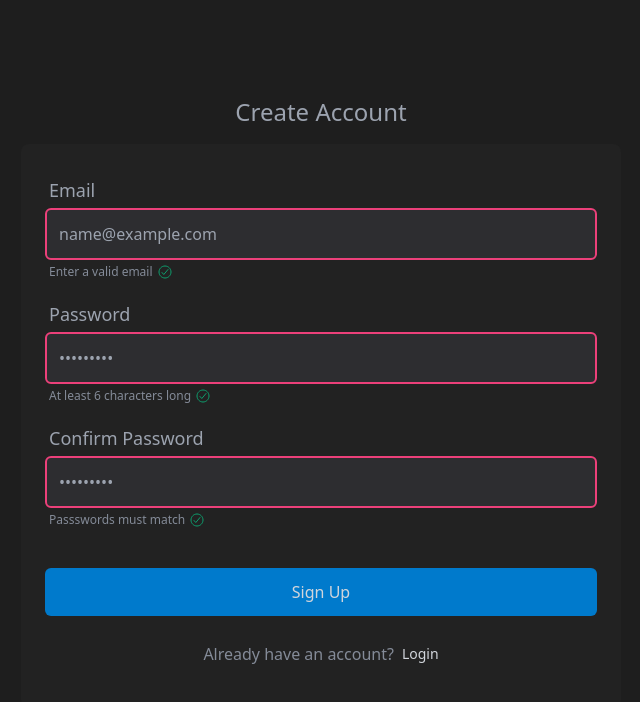
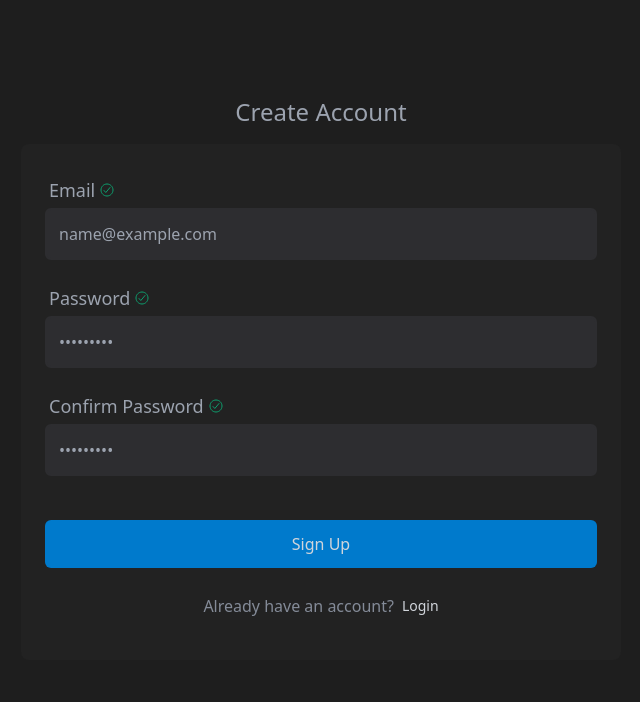
Before and after one commit to dougbeckwith/golf-app, a React (Create React App) app in the folder client/: page /signup in a window 1280 px wide. Both pictures are taken after typing "name@example.com", "Sample123", "Sample123" into the empty fields and a click on the button "Sign Up". Shown: the top 702 px of the page, without its empty margins (319-959 px from the left). Built offline with nearby package versions, Linux system fonts and the light colour scheme.

Commit message:
more work on front end validation create account

```diff
--- a/client/src/pages/SignUp.jsx
+++ b/client/src/pages/SignUp.jsx
@@ -6,34 +6,19 @@ import { Link } from "react-router-dom";
 const SignUp = () => {
   const navigate = useNavigate();
 
-  // State for errors array if any
-  const [errors, setErrors] = useState([]);
+  // State for errors
+  const [error, setError] = useState({
+    email: "",
+    password: "",
+    confirmPassword: ""
+  });
 
-  // State for email
-  const [email, setEmail] = useState("");
-  // State for email validation
-  const [isEmailValid, setIsEmailValid] = useState(false);
-  const [emailInputBorderWarning, setEmailInputBorderWarning] = useState(false);
-
-  // State for password
-  const [password, setPassword] = useState("");
-  // State for password validation
-  const [isPasswordValid, setIsPasswordValid] = useState(false);
-  const [isPasswordSixCharactersLong, setIsPasswordSixCharactersLong] =
-    useState(false);
-  const [passwordInputBorderWarning, setPasswordInputBorderWarning] =
-    useState(false);
-
-  // State for confirm password
-  const [confirmPassword, setConfirmPassword] = useState("");
-  const [bothPasswords, setBothPasswords] = useState({});
-
-  const [
-    confirmIsPasswordMatchingPasswordInputBorderWarning,
-    setConfirmIsPasswordMatchingPasswordInputBorderWarning
-  ] = useState(false);
-
-  const [isPasswordMatching, setIsPasswordMatching] = useState(false);
+  // State for input
+  const [input, setInput] = useState({
+    email: "",
+    password: "",
+    confirmPassword: ""
+  });
 
   // State for button disabled if making sign up request
   const [isLoading, setIsloading] = useState(false);
@@ -50,123 +35,173 @@ const SignUp = () => {
   //   console.log(" re render");
   // }, [password, confirmPassword]);
 
-  const handleEmailChange = (e) => {
-    setEmail(e.target.value);
-    validateEmail(e.target.value);
-    setErrors([]);
+  const onInputChange = (e) => {
+    console.log("input change");
+    const { name, value } = e.target;
+    setInput((prev) => ({
+      ...prev,
+      [name]: value
+    }));
+    validateInput(e);
   };
 
-  const handleEmailBlur = (e) => {
-    validateEmail(e.target.value);
+  const validateInput = (e) => {
+    console.log("validate input");
+    let { name, value } = e.target;
+    console.log(name, value);
+    setError((prev) => {
+      const stateObj = { ...prev, [name]: "" };
+
+      switch (name) {
+        case "email":
+          if (!value) {
+            stateObj[name] = "Please enter Email Address.";
+          }
+          if (!/^\w+([\.-]?\w+)*@\w+([\.-]?\w+)*(\.\w{2,3})+$/.test(value)) {
+            stateObj[name] = "Please enter valid Email Address";
+          }
+          break;
+
+        case "password":
+          if (!value) {
+            stateObj[name] = "Please enter Password.";
+          }
+          console.log(value);
+          if (value.length < 6 && value.length > 0) {
+            console.log("test");
+            stateObj[name] = "Password must be at least 6 characters long.";
+          }
+          if (input.confirmPassword && value !== input.confirmPassword) {
+            console.log("test2");
+            stateObj["confirmPassword"] =
+              "Password and Confirm Password does not match.";
+          } else {
+            stateObj["confirmPassword"] = "";
+          }
+          break;
+
+        case "confirmPassword":
+          if (!value) {
+            stateObj[name] = "Please enter Confirm Password.";
+          } else if (input.password && value !== input.password) {
+            stateObj[name] = "Password and Confirm Password does not match.";
+          }
+          break;
+
+        default:
+          break;
+      }
+
+      return stateObj;
+    });
   };
 
-  const handlePasswordBlur = (e) => {
-    validatePassword(e.target.value);
-  };
+  // const handleEmailChange = (e) => {
+  //   setEmail(e.target.value);
+  //   validateEmail(e.target.value);
+  //   setErrors([]);
+  // };
 
-  const handleConfirmPasswordBlur = (e) => {
-    validateConfirmPassword(e.target.value);
-  };
+  // const handleEmailBlur = (e) => {
+  //   validateEmail(e.target.value);
+  // };
 
-  const handlePasswordChange = (e) => {
-    setPassword(e.target.value);
-    validatePassword(e.target.value);
-    setErrors([]);
-  };
+  // const handlePasswordBlur = (e) => {
+  //   validatePassword(e.target.value);
+  // };
 
-  const handleConfirmPasswordChange = (e) => {
-    setConfirmPassword(e.target.value);
-    validateConfirmPassword(e.target.value);
-  };
+  // const handleConfirmPasswordBlur = (e) => {
+  //   validateConfirmPassword(e.target.value);
+  // };
 
-  const validatePassword = async (password) => {
-    console.log("password validate (password)", password);
-    console.log("password validate (confirmPassword)", confirmPassword);
+  // const handlePasswordChange = (e) => {
+  //   setPassword(e.target.value);
+  //   validatePassword(e.target.value);
+  //   setErrors([]);
+  // };
 
-    if (password.length >= 6) {
-      setIsPasswordSixCharactersLong(true);
-      setPasswordInputBorderWarning(false);
-      setIsPasswordValid(true);
-    } else {
-      setIsPasswordSixCharactersLong(false);
-      setPasswordInputBorderWarning(true);
-    }
-    if (confirmPassword.length > 0) {
-      console.log("in here confirm password:", confirmPassword);
-      validateConfirmPassword(confirmPassword);
-    }
-  };
+  // const handleConfirmPasswordChange = (e) => {
+  //   setConfirmPassword(e.target.value);
+  //   validateConfirmPassword(e.target.value);
+  // };
 
-  const validateConfirmPassword = (confirmPassword) => {
-    console.log("confirm password validate (password):", password);
-    console.log("confirm password validate (confirmPassword)", confirmPassword);
-    if (confirmPassword === password) {
-      console.log("passwords match");
-      setConfirmIsPasswordMatchingPasswordInputBorderWarning(false);
-      setIsPasswordMatching(true);
-    } else {
-      console.log("passwords dont match");
-      setConfirmIsPasswordMatchingPasswordInputBorderWarning(true);
-      setIsPasswordMatching(false);
-    }
-  };
+  // const validatePassword = async (password) => {
+  //   console.log("password validate (password)", password);
+  //   console.log("password validate (confirmPassword)", confirmPassword);
 
-  const validateEmail = (email) => {
-    // eslint-disable-next-line
-    if (/^\w+([\.-]?\w+)*@\w+([\.-]?\w+)*(\.\w{2,3})+$/.test(email)) {
-      console.log("validate email ");
-      setIsEmailValid(true);
-      setEmailInputBorderWarning(false);
-    } else {
-      setIsEmailValid(false);
-      setEmailInputBorderWarning(true);
-    }
-  };
+  //   if (password.length >= 6) {
+  //     setIsPasswordSixCharactersLong(true);
+  //     setPasswordInputBorderWarning(false);
+  //     setIsPasswordValid(true);
+  //   } else {
+  //     setIsPasswordSixCharactersLong(false);
+  //     setPasswordInputBorderWarning(true);
+  //   }
+  //   if (confirmPassword.length > 0) {
+  //     console.log("in here confirm password:", confirmPassword);
+  //     validateConfirmPassword(confirmPassword);
+  //   }
+  // };
 
-  const validateForm = () => {
-    if (isPasswordMatching && isEmailValid && isPasswordValid) {
-      return true;
-    } else {
-      return false;
-    }
-  };
+  // const validateConfirmPassword = (confirmPassword) => {
+  //   console.log("confirm password validate (password):", password);
+  //   console.log("confirm password validate (confirmPassword)", confirmPassword);
+  //   if (confirmPassword === password) {
+  //     console.log("passwords match");
+  //     setConfirmIsPasswordMatchingPasswordInputBorderWarning(false);
+  //     setIsPasswordMatching(true);
+  //   } else {
+  //     console.log("passwords dont match");
+  //     setConfirmIsPasswordMatchingPasswordInputBorderWarning(true);
+  //     setIsPasswordMatching(false);
+  //   }
+  // };
 
-  const updateErrors = () => {
-    if (!isEmailValid && !isPasswordValid) {
-      setErrors([
-        "Please enter a valid email address",
-        "Please enter a valid password"
-      ]);
-    }
-    if (!isEmailValid && isPasswordValid) {
-      setErrors(["Please enter a valid email address"]);
-    }
-    if (isEmailValid && !isPasswordValid) {
-      setErrors(["Please enter a valid password"]);
-    }
-    if (isEmailValid && isPasswordValid) {
-      setErrors([]);
-    }
-  };
+  // const validateEmail = (email) => {
+  //   // eslint-disable-next-line
+  //   if (/^\w+([\.-]?\w+)*@\w+([\.-]?\w+)*(\.\w{2,3})+$/.test(email)) {
+  //     console.log("validate email ");
+  //     setIsEmailValid(true);
+  //     setEmailInputBorderWarning(false);
+  //   } else {
+  //     setIsEmailValid(false);
+  //     setEmailInputBorderWarning(true);
+  //   }
+  // };
+
+  // const validateForm = () => {
+  //   if (isPasswordMatching && isEmailValid && isPasswordValid) {
+  //     return true;
+  //   } else {
+  //     return false;
+  //   }
+  // };
+
+  // const updateErrors = () => {
+  //   if (!isEmailValid && !isPasswordValid) {
+  //     setErrors([
+  //       "Please enter a valid email address",
+  //       "Please enter a valid password"
+  //     ]);
+  //   }
+  //   if (!isEmailValid && isPasswordValid) {
+  //     setErrors(["Please enter a valid email address"]);
+  //   }
+  //   if (isEmailValid && !isPasswordValid) {
+  //     setErrors(["Please enter a valid password"]);
+  //   }
+  //   if (isEmailValid && isPasswordValid) {
+  //     setErrors([]);
+  //   }
+  // };
 
   const navigateToLogin = () => {
     navigate("/login");
   };
 
-  const handleSubmit = async (e) => {
+  const handleSubmit = (e) => {
     e.preventDefault();
-    // validatePassword(password);
-    // validateEmail(email);
-    const isFormValid = validateForm();
-    if (isFormValid) {
-      // send form data
-      console.log("sending create acccount form data");
-      console.log("password", password);
-      console.log("email", email);
-    } else {
-      updateErrors();
-    }
-
+    console.log(e);
     setIsloading(false);
   };
 
@@ -180,147 +215,126 @@ const SignUp = () => {
           <div className="sm:bg-dark-400  px-3 py-4 md:px-6 md:py-8 sm:rounded-lg w-full">
             <form>
               <div>
-                <div className="pb-1 pl-1">
-                  <label htmlFor="email" className="text-lg">
+                <div className="pb-1 pl-1 flex items-center">
+                  <label htmlFor="email" className="text-lg mr-1">
                     Email
                   </label>
+                  {error.email.length === 0 && input.email.length !== 0 && (
+                    <IoCheckmarkCircleOutline className={"text-green-500"} />
+                  )}
                 </div>
                 <input
                   ref={emailInputRef}
-                  id="email"
+                  name="email"
                   type="text"
-                  onBlur={(e) => handleEmailBlur(e)}
-                  onChange={(e) => handleEmailChange(e)}
-                  className={
-                    emailInputBorderWarning
-                      ? "bg-dark-200 placeholder-opacity-30 placeholder-gray-600 w-full p-3 rounded-md border-2 border-pink-400 focus:outline-none focus:border-pink-400"
-                      : `bg-dark-200 placeholder-opacity-30 placeholder-gray-600 w-full p-3 rounded-md border-2 border-dark-200 focus:outline-none ${
-                          email.length === 0 || !isEmailValid
-                            ? "border-dark-200 focus:border-blue-400"
-                            : "border-pink-400 focus:border-pink-400"
-                        } ${
-                          isEmailValid &&
-                          "border-green-500 focus:border-green-500"
-                        } `
-                  }
+                  onBlur={validateInput}
+                  onChange={onInputChange}
+                  className={`${
+                    error.email
+                      ? `bg-dark-200 placeholder-opacity-30 placeholder-gray-600 w-full p-3 rounded-md border-2 border-pink-400 focus:outline-none focus:border-blue-400`
+                      : `bg-dark-200 placeholder-opacity-30 placeholder-gray-600 w-full p-3 rounded-md border-2 border-dark-200 focus:outline-none focus:border-blue-400`
+                  }`}
                   placeholder="Enter Email Address"
-                  value={email}
+                  value={input.email}
                 />
               </div>
 
               <div>
                 <div className="flex items-center pt-1 pl-1">
-                  {" "}
-                  <p className="h-full text-gray-600 text-xs pr-1">
-                    Enter a valid email
-                  </p>
-                  {isEmailValid && (
-                    <IoCheckmarkCircleOutline className={"text-green-500"} />
+                  {error.email && (
+                    <p className="h-full text-pink-400 text-xs pr-1">
+                      {error.email}
+                    </p>
                   )}
                 </div>
               </div>
 
               <div className="pt-5">
-                <div className="pb-1 pl-1">
-                  <label htmlFor="password" className="text-lg">
+                <div className="pb-1 pl-1 flex items-center">
+                  <label htmlFor="password" className="text-lg mr-1">
                     Password
                   </label>
+                  {error.password.length === 0 &&
+                    input.password.length !== 0 && (
+                      <IoCheckmarkCircleOutline className={"text-green-500"} />
+                    )}
                 </div>
                 <input
-                  id="password"
+                  name="password"
                   type="password"
-                  onBlur={(e) => handlePasswordBlur(e)}
-                  onChange={(e) => handlePasswordChange(e)}
-                  className={
-                    passwordInputBorderWarning
-                      ? "bg-dark-200 placeholder-opacity-30 placeholder-gray-600 w-full p-3 rounded-md border-2 border-pink-400 focus:outline-none focus:border-pink-400 "
-                      : `bg-dark-200 placeholder-opacity-30 placeholder-gray-600 w-full p-3 rounded-md border-2  border-dark-200 focus:outline-none ${
-                          password.length === 0 || !isPasswordValid
-                            ? "border-dark-200 focus:border-blue-400"
-                            : "border-pink-400 focus:border-pink-400"
-                        } ${
-                          isPasswordValid &&
-                          "border-green-500 focus:border-green-500"
-                        } `
-                  }
+                  onBlur={validateInput}
+                  onChange={onInputChange}
+                  className={`${
+                    error.password
+                      ? `bg-dark-200 placeholder-opacity-30 placeholder-gray-600 w-full p-3 rounded-md border-2 border-pink-400 focus:outline-none focus:border-blue-400`
+                      : `bg-dark-200 placeholder-opacity-30 placeholder-gray-600 w-full p-3 rounded-md border-2 border-dark-200 focus:outline-none focus:border-blue-400`
+                  }`}
                   placeholder="Enter Password"
-                  value={password}
+                  value={input.password}
                 />
               </div>
 
               <div>
                 <div className="flex items-center pt-1 pl-1">
-                  {" "}
-                  <p className="h-full text-gray-600 text-xs pr-1">
-                    At least 6 characters long
-                  </p>
-                  {isPasswordSixCharactersLong && (
-                    <IoCheckmarkCircleOutline className={"text-green-500"} />
+                  {error.password && (
+                    <p className="h-full text-pink-400 text-xs pr-1">
+                      {error.password}
+                    </p>
                   )}
                 </div>
               </div>
 
               <div className="pt-5">
-                <div className="pb-1 pl-1">
-                  <label htmlFor="confirmPassword" className="text-lg">
+                <div className="pb-1 pl-1 flex items-center">
+                  <label htmlFor="confirmPassword" className="text-lg mr-1">
                     Confirm Password
                   </label>
+                  {error.confirmPassword.length === 0 &&
+                    input.confirmPassword.length !== 0 && (
+                      <IoCheckmarkCircleOutline className={"text-green-500"} />
+                    )}
                 </div>
                 <input
-                  id="confirmPassword"
+                  name="confirmPassword"
                   type="password"
-                  onBlur={(e) => handleConfirmPasswordBlur(e)}
-                  onChange={(e) => handleConfirmPasswordChange(e)}
-                  className={
-                    confirmIsPasswordMatchingPasswordInputBorderWarning
-                      ? "bg-dark-200 placeholder-opacity-30 placeholder-gray-600 w-full p-3 rounded-md border-2 border-pink-400 focus:outline-none focus:border-pink-400 "
-                      : `bg-dark-200 placeholder-opacity-30 placeholder-gray-600 w-full p-3 rounded-md border-2  border-dark-200 focus:outline-none ${
-                          confirmPassword.length === 0 && !isPasswordMatching
-                            ? "border-dark-200 focus:border-blue-400"
-                            : "border-pink-400 focus:border-pink-400"
-                        } ${
-                          isPasswordMatching &&
-                          isPasswordValid &&
-                          confirmPassword.length !== 0
-                            ? "border-green-500 focus:border-green-500"
-                            : ""
-                        } `
-                  }
+                  onBlur={validateInput}
+                  onChange={onInputChange}
+                  className={`${
+                    error.confirmPassword
+                      ? `bg-dark-200 placeholder-opacity-30 placeholder-gray-600 w-full p-3 rounded-md border-2 border-pink-400 focus:outline-none focus:border-blue-400`
+                      : `bg-dark-200 placeholder-opacity-30 placeholder-gray-600 w-full p-3 rounded-md border-2 border-dark-200 focus:outline-none focus:border-blue-400`
+                  }`}
                   placeholder="Enter Confirm Password"
-                  value={confirmPassword}
+                  value={input.confirmPassword}
                 />
               </div>
 
               <div>
                 <div className="flex items-center pt-1 pl-1">
-                  {" "}
-                  <p className="h-full text-gray-600 text-xs pr-1">
-                    Passswords must match
-                  </p>
-                  {isPasswordMatching && confirmPassword.length !== 0 ? (
-                    <IoCheckmarkCircleOutline className={"text-green-500"} />
-                  ) : (
-                    <></>
+                  {error.confirmPassword && (
+                    <p className="h-full text-pink-400 text-xs pr-1">
+                      {error.confirmPassword}
+                    </p>
                   )}
                 </div>
               </div>
 
               <button
                 disabled={isLoading}
-                onClick={(e) => handleSubmit(e)}
+                onClick={handleSubmit}
                 type={"submit"}
                 className="mt-10 w-full text-gray-400 bg-blue-400 py-3 rounded-md hover:bg-blue-300">
                 Sign Up
               </button>
 
-              {errors.length > 0 &&
+              {/* {errors.length > 0 &&
                 errors.map((error, index) => {
                   return (
                     <p key={index} className="text-pink-400 text-sm">
                       {error}
                     </p>
                   );
-                })}
+                })} */}
 
               <div className="flex w-full justify-center items-center pt-4">
                 <p className="text-gray-600 pr-2">Already have an account?</p>
```
